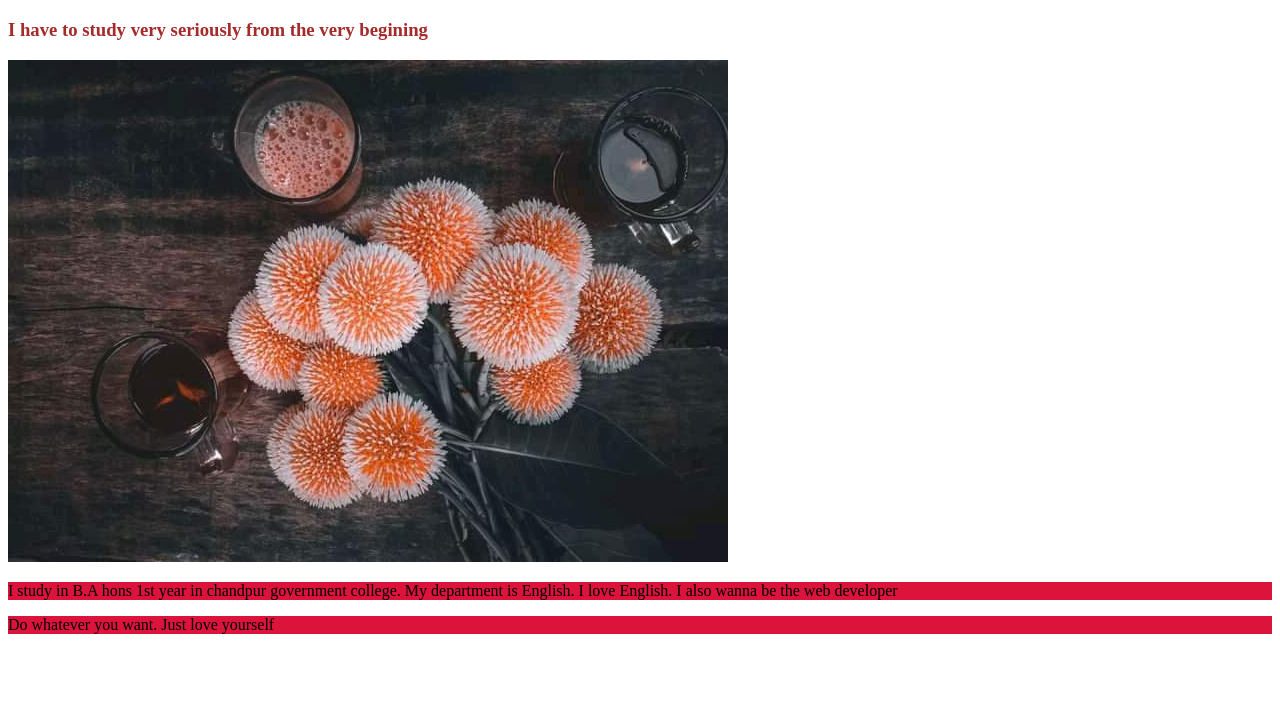
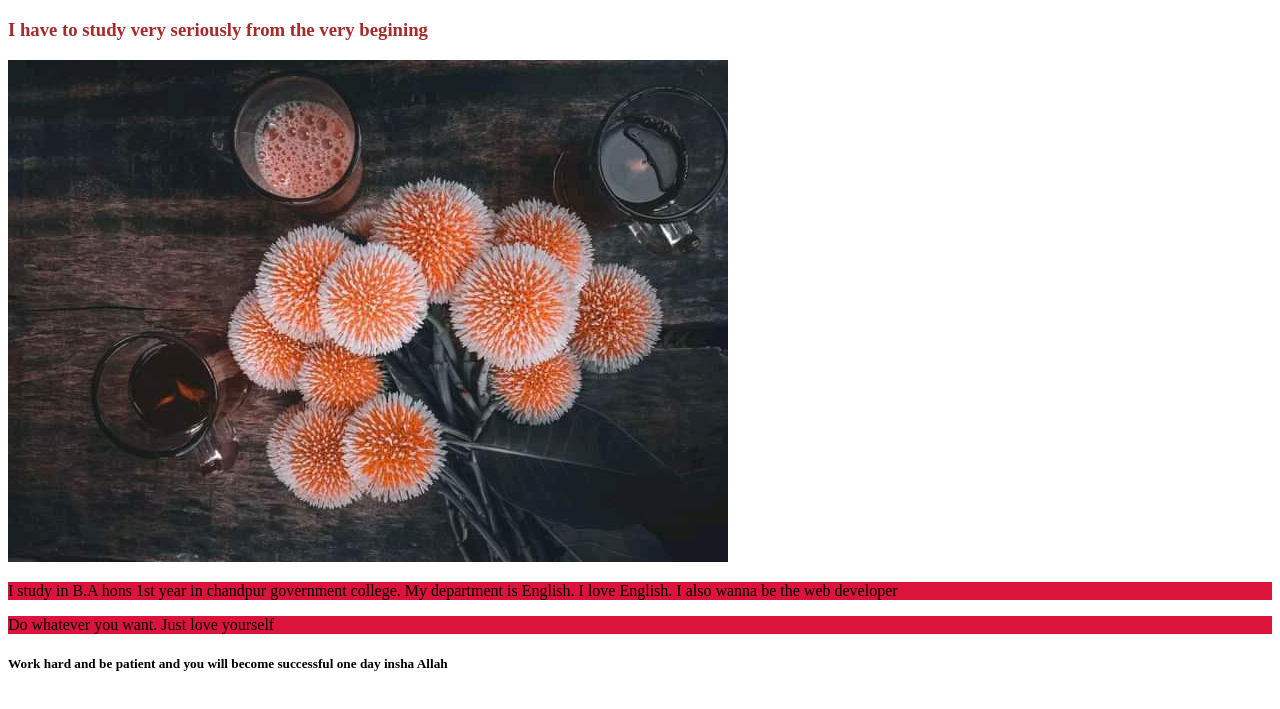
Before and after one commit to sadiapapri0/first-class, a plain HTML site: page index.html in a window 1280 px wide. Shown: the part 61-770 px from the top of the page. Drawn offline with Linux system fonts and the light colour scheme.

Commit message:
Never mind

```diff
--- a/index.html
+++ b/index.html
@@ -13,5 +13,6 @@
     <img src="FB_IMG_1643351795222.jpg" alt="">
     <p>I study in B.A hons 1st year in chandpur government college. My department is English. I love English. I also wanna be the web developer</p>
     <p>Do whatever you want. Just love yourself</p>
+    <h5>Work hard and be patient and you will become successful one day insha Allah</h5>
 </body>
 </html>
```
